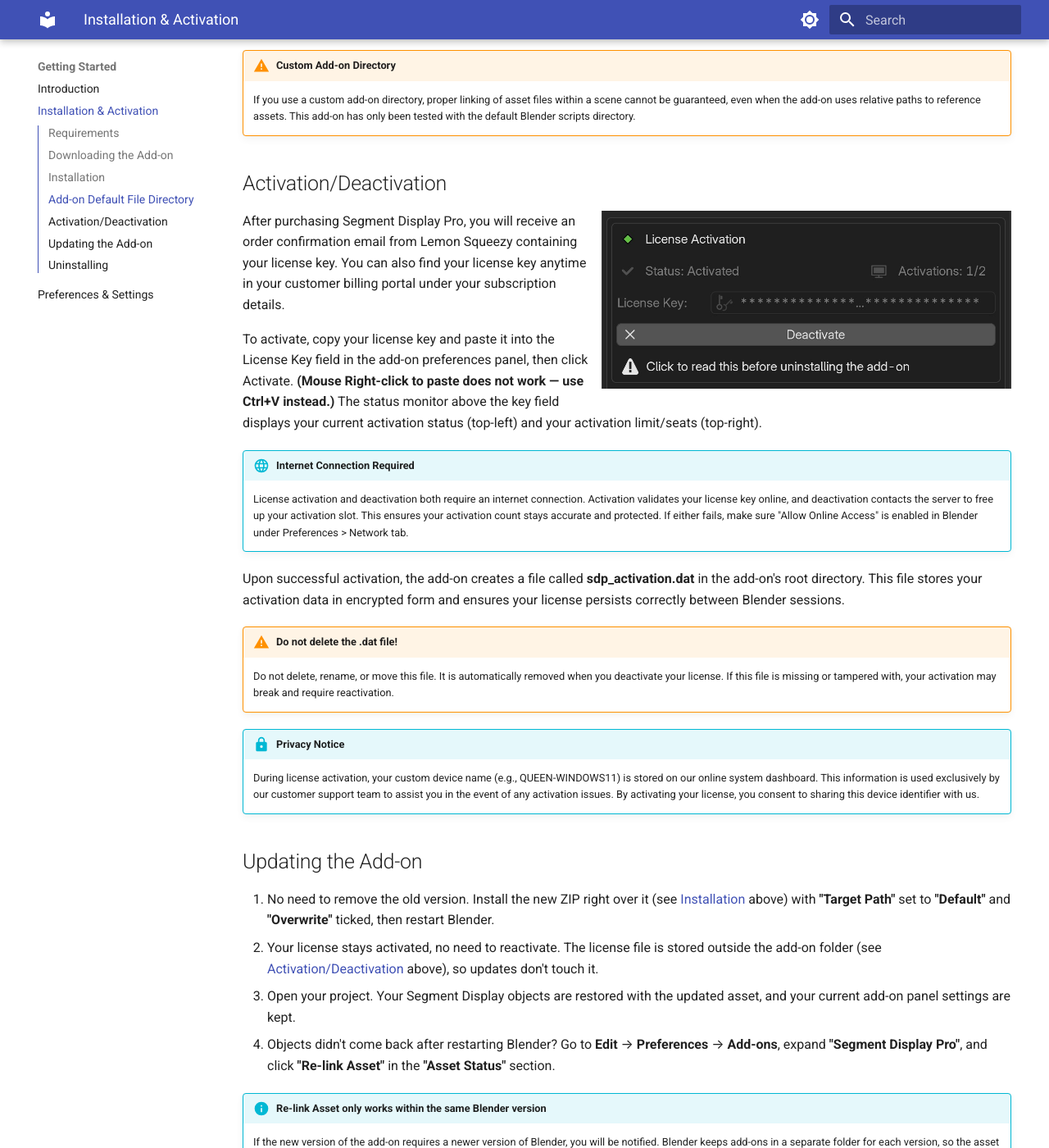
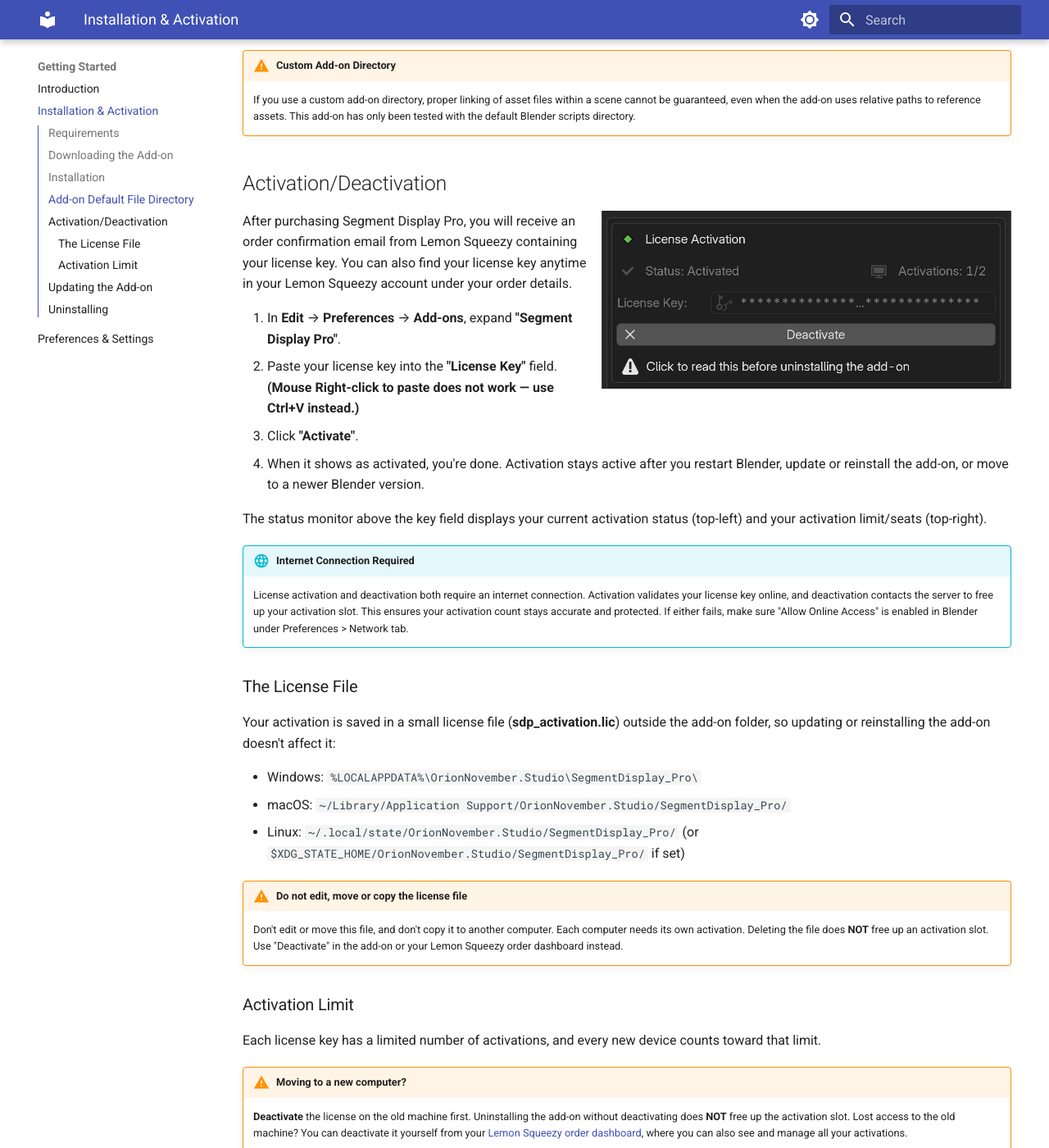
Before and after one commit to ahmetmaya-orion/segment-display-pro-docs, an MkDocs documentation site: the page built from docs/installation.md, in a window 1280 px wide and 1400 px high, scrolled down 1901 px. Shown: the whole window at 82% size. Built offline with MkDocs 1.6.1 and Material for MkDocs 9.7.7, drawn with Linux system fonts in a browser that asks for light colours.

Commit message:
docs(installation): align Activation section with PRO-README (.lic file outside add-on folder)

```diff
--- a/docs/installation.md
+++ b/docs/installation.md
@@ -62,17 +62,35 @@
 
 ![Enabling the add-on in Blender Preferences](assets/images/prefs_and_settings/prefs_license_key.jpg){ align=right width="500" }
 
-After purchasing Segment Display Pro, you will receive an order confirmation email from Lemon Squeezy containing your license key. You can also find your license key anytime in your customer billing portal under your subscription details.
+After purchasing Segment Display Pro, you will receive an order confirmation email from Lemon Squeezy containing your license key. You can also find your license key anytime in your Lemon Squeezy account under your order details.
 
-To activate, copy your license key and paste it into the License Key field in the add-on preferences panel, then click Activate. **(Mouse Right-click to paste does not work — use Ctrl+V instead.)** The status monitor above the key field displays your current activation status (top-left) and your activation limit/seats (top-right).
+1. In **Edit** → **Preferences** → **Add-ons**, expand **"Segment Display Pro"**.
+2. Paste your license key into the **"License Key"** field. **(Mouse Right-click to paste does not work — use Ctrl+V instead.)**
+3. Click **"Activate"**.
+4. When it shows as activated, you're done. Activation stays active after you restart Blender, update or reinstall the add-on, or move to a newer Blender version.
+
+The status monitor above the key field displays your current activation status (top-left) and your activation limit/seats (top-right).
 
 !!! internet "Internet Connection Required"
     License activation and deactivation both require an internet connection. Activation validates your license key online, and deactivation contacts the server to free up your activation slot. This ensures your activation count stays accurate and protected. If either fails, make sure "Allow Online Access" is enabled in Blender under Preferences > Network tab.
 
-Upon successful activation, the add-on creates a file called **sdp_activation.dat** in the add-on's root directory. This file stores your activation data in encrypted form and ensures your license persists correctly between Blender sessions.
+### The License File
 
-!!! warning "Do not delete the .dat file!"
-    Do not delete, rename, or move this file. It is automatically removed when you deactivate your license. If this file is missing or tampered with, your activation may break and require reactivation.
+Your activation is saved in a small license file (**sdp_activation.lic**) outside the add-on folder, so updating or reinstalling the add-on doesn't affect it:
+
+- Windows: `%LOCALAPPDATA%\OrionNovember.Studio\SegmentDisplay_Pro\`
+- macOS: `~/Library/Application Support/OrionNovember.Studio/SegmentDisplay_Pro/`
+- Linux: `~/.local/state/OrionNovember.Studio/SegmentDisplay_Pro/` (or `$XDG_STATE_HOME/OrionNovember.Studio/SegmentDisplay_Pro/` if set)
+
+!!! warning "Do not edit, move or copy the license file"
+    Don't edit or move this file, and don't copy it to another computer. Each computer needs its own activation. Deleting the file does **NOT** free up an activation slot. Use "Deactivate" in the add-on or your Lemon Squeezy order dashboard instead.
+
+### Activation Limit
+
+Each license key has a limited number of activations, and every new device counts toward that limit.
+
+!!! warning "Moving to a new computer?"
+    **Deactivate** the license on the old machine first. Uninstalling the add-on without deactivating does **NOT** free up the activation slot. Lost access to the old machine? You can deactivate it yourself from your <a href="https://app.lemonsqueezy.com/my-orders" target="_blank" rel="noopener">Lemon Squeezy order dashboard</a>, where you can also see and manage all your activations.
 
 !!! privacy "Privacy Notice"
     During license activation, your custom device name (e.g., QUEEN-WINDOWS11) is stored on our online system dashboard. This information is used exclusively by our customer support team to assist you in the event of any activation issues. By activating your license, you consent to sharing this device identifier with us.
```
